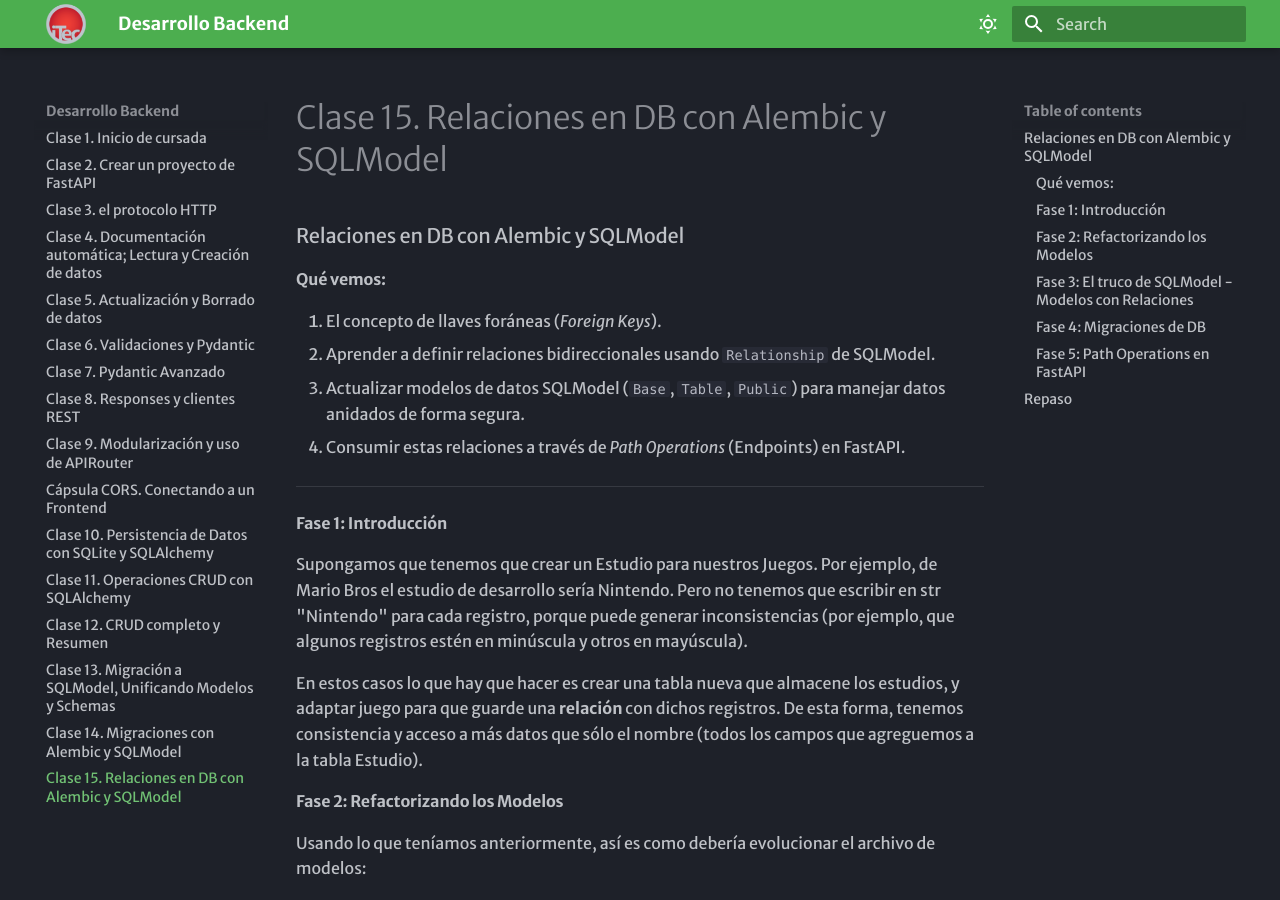
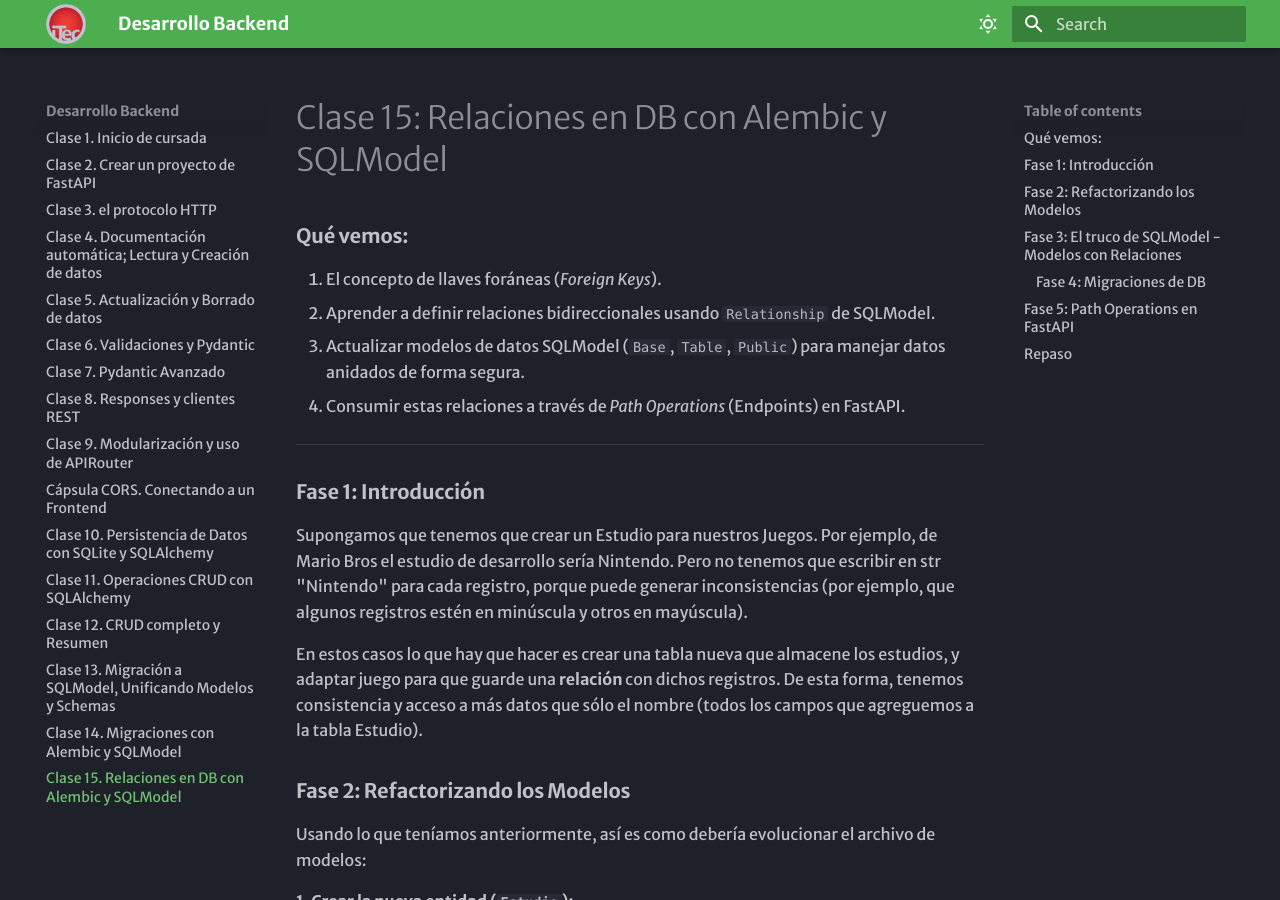
Before and after one commit to FacuLemo/docs-segundo, an MkDocs documentation site: the page built from docs/clase15-relationships.md, in a window 1280 px wide and 900 px high. Built offline with MkDocs 1.6.1 and Material for MkDocs 9.7.7, drawn with Linux system fonts in a browser that asks for light colours; some web fonts are replaced.

Commit message:
minor fixes

````diff
--- a/docs/clase15-relationships.md
+++ b/docs/clase15-relationships.md
@@ -10,13 +10,13 @@
 
 ---
 
-#### **Fase 1: Introducción**
+### **Fase 1: Introducción**
 
 Supongamos que tenemos que crear un Estudio para nuestros Juegos. Por ejemplo, de Mario Bros el estudio de desarrollo sería Nintendo. Pero no tenemos que escribir en str "Nintendo" para cada registro, porque puede generar inconsistencias (por ejemplo, que algunos registros estén en minúscula y otros en mayúscula).
 
 En estos casos lo que hay que hacer es crear una tabla nueva que almacene los estudios, y adaptar juego para que guarde una **relación** con dichos registros. De esta forma, tenemos consistencia y acceso a más datos que sólo el nombre (todos los campos que agreguemos a la tabla Estudio).
 
-#### **Fase 2: Refactorizando los Modelos**
+### **Fase 2: Refactorizando los Modelos**
 
 Usando lo que teníamos anteriormente, así es como debería evolucionar el archivo de modelos:
 
@@ -67,7 +67,7 @@ class JuegoPublic(JuegoBase):
 
 ```
 
-#### **Fase 3: El truco de SQLModel - Modelos con Relaciones**
+### **Fase 3: El truco de SQLModel - Modelos con Relaciones**
 
 Ahora que está la relación hay que tener cuidado con lo siguiente: Si devolvemos el modelo `Juego` crudo, podríamos generar un bucle infinito (El juego llama al estudio, el estudio llama al juego...).
 
@@ -101,7 +101,7 @@ alembic upgrade head
 > **Nota:** Si falla al ejecutar la migración, busquen manualmente el archivo de migración y busquen el método de `create_foreign_key`. Si el primer argumento está en None, cámbienlo por `'fk_juego_estudio_id`.
 
 
-#### **Fase 5:  Path Operations en FastAPI**
+### **Fase 5:  Path Operations en FastAPI**
 Ahora toca llevar esto a los endpoints.
 
 1. **Crear un Estudio:** `POST /estudios/` (Usando `EstudioCreate`).
````
Also changed, not shown: other parts of docs/clase15-relationships.md (+2 -2 lines), docs/clase14-alembic.md (+5 -9 lines).
